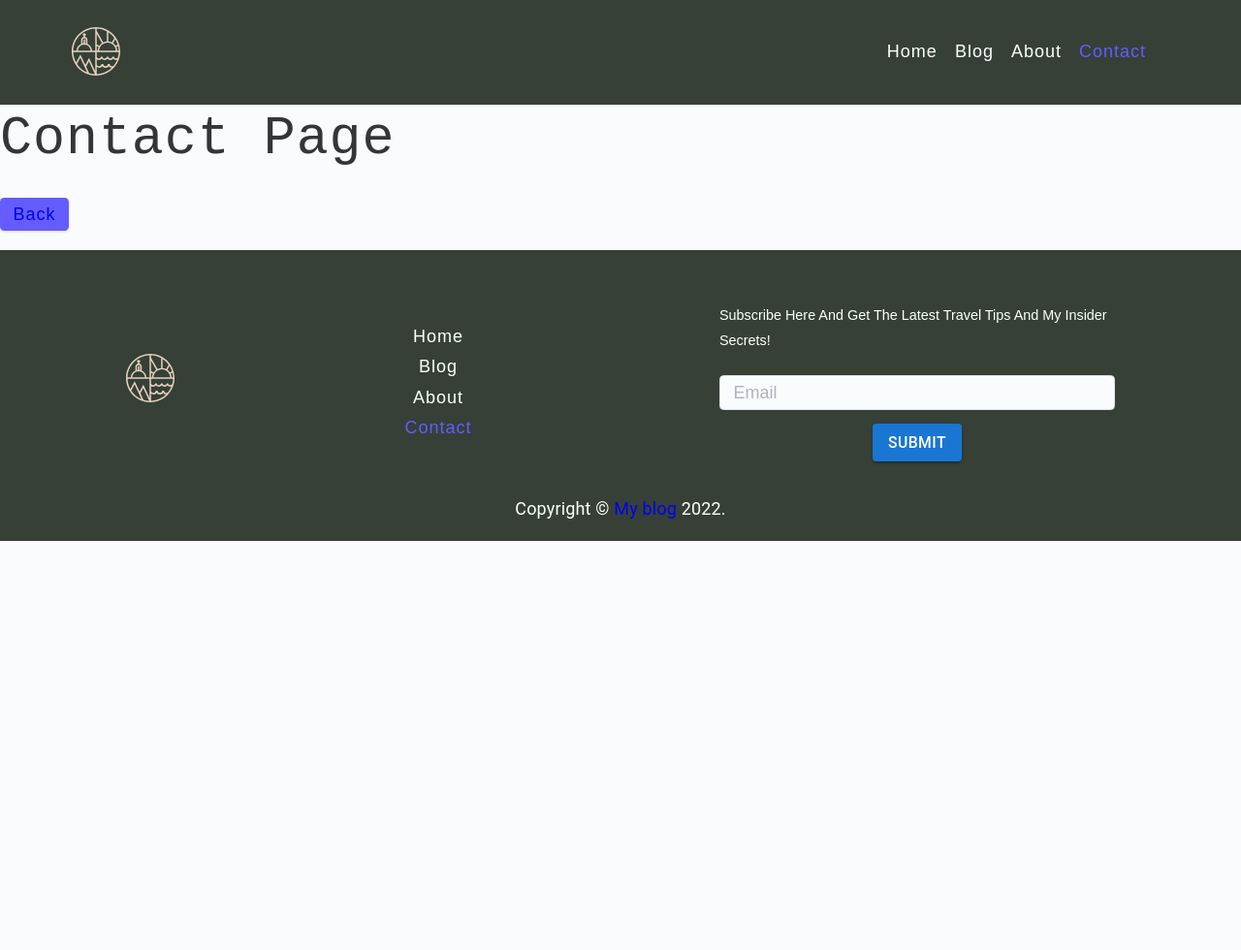
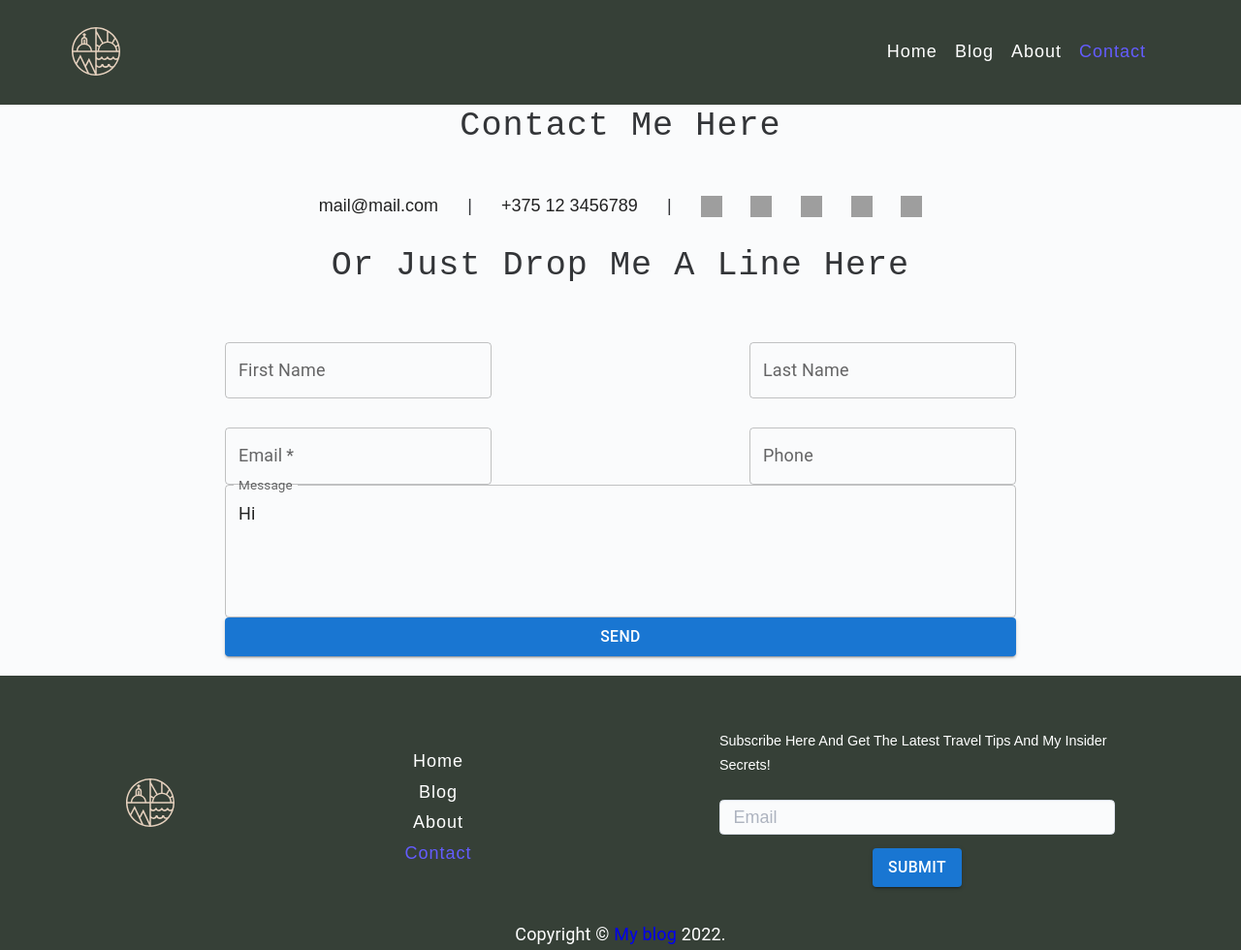
Before and after one commit to YauhKaz/gatsby-my-blog, a Gatsby site: page /contact in a window 1280 px wide. Shown: the whole page at 97% size. Before the commit the page ends 800 px from the top, so only its background shows below. Built offline with nearby package versions, Linux system fonts and the light colour scheme; Gatsby itself is replaced by a stand-in of ours; grey boxes are pictures that could not be loaded.

Commit message:
update contact page

```diff
--- a/src/assets/css/main.css
+++ b/src/assets/css/main.css
@@ -762,3 +762,75 @@ header {
 .aboutpageCard_button {
   color: var(--white)
 }
+
+
+.contactpage {
+  display: flex;
+  flex-direction: column;
+  align-items: center;
+  justify-content: space-around;
+}
+
+.contactpage_socials {
+  width: 85%;
+  display: flex;
+  flex-direction: column;
+  align-items: center;
+  justify-content: space-around;
+}
+
+.contactpage_socialList {
+  width: 60%;
+  display: flex;
+  flex-direction: row;
+  justify-content: space-around;
+}
+
+.contactpage_socialLinks {
+  display: flex;
+  flex-direction: row;
+  width: 35%;
+  justify-content: space-between;
+}
+
+.contactpage_socialLink {
+  margin-top: 5px;
+}
+
+.contactpage_image {
+  width: 22px;
+  height: 22px;
+  object-fit: cover;
+  object-position: 50% 50%;
+}
+
+.contactpage_mailTel {
+  color: var(--black);
+}
+
+.contactpage_form {
+  width: 75%;
+  display: flex;
+  flex-direction: column;
+  align-items: center;
+  justify-content: space-between;
+}
+
+.contactpage_inputs {
+  width: 100%;
+  display: flex;
+  flex-direction: row;
+  align-items: center;
+  justify-content: space-between;
+  margin-top: 30px;
+}
+
+.contactpage_textfield {
+  width: 100%;
+  margin-top: 30px;
+}
+
+.contactpage_button {
+  width: 100%;
+  margin-top: 30px;
+}
--- /dev/null
+++ b/src/components/ContactForm.js
@@ -0,0 +1,31 @@
+import React from 'react'
+
+import TextField from '@mui/material/TextField'
+import Button from '@mui/material/Button'
+
+export const ContactForm = () => {
+  return (
+    <div className='contactpage_socials'>
+      <h3>Or just drop me a line here</h3>
+      <form className='contactpage_form'>
+        <div className='contactpage_inputs'>
+          <TextField id="firstName" label="First Name" variant="outlined" />
+          <TextField id="lastName" label="Last Name" variant="outlined" />
+        </div>
+        <div className='contactpage_inputs'>
+          <TextField id="email" label="Email" variant="outlined" required/>
+          <TextField id="phone" label="Phone" variant="outlined" />
+        </div>
+        <TextField
+          className='contactpage_textfield'
+          id="message"
+          label="Message"
+          multiline
+          rows={4}
+          defaultValue="Hi"
+        />
+        <Button variant="contained" className='contactpage_button'>Send</Button>
+      </form>
+    </div>
+  )
+}
--- /dev/null
+++ b/src/components/ContactHeader.js
@@ -0,0 +1,38 @@
+import React from 'react'
+import {Link} from 'gatsby'
+
+import { socials } from '../constants/Cards'
+
+export const ContactHeader = () => {
+  return (
+    <div className='contactpage_socials'>
+      <h3>Contact me here</h3>
+      <ul className='contactpage_socialList'>
+        <li>
+          <Link to='mailto:mail@mail.com' className='contactpage_mailTel'>
+            mail@mail.com
+          </Link>
+        </li>
+        <li>|</li>
+        <li>
+          <Link to='tel:+375 12 3456789' className='contactpage_mailTel'>
+            +375 12 3456789
+          </Link>
+        </li>
+        <li>|</li>
+        <ul className='contactpage_socialLinks'>
+          {
+            socials.map(item => {
+            return (
+              <li className='contactpage_socialLink'>
+                <Link to={item.link}>
+                  <img src={item.source} alt={item.alternative} className='contactpage_image'/>
+                </Link>
+              </li>
+            )})
+          }
+        </ul>
+      </ul>
+    </div>
+  )
+}
--- a/src/constants/Cards.js
+++ b/src/constants/Cards.js
@@ -81,3 +81,36 @@ export const aboutMeParagraphs = [
   "I'm a paragraph. Click here to add your own text and edit me. It’s easy. Just click “Edit Text” or double click me to add your own content and make changes to the font. Feel free to drag and drop me anywhere you like on your page. I’m a great place for you to tell a story and let your users know a little more about you.",
   "This is a great space to write a long text about your company and your services. You can use this space to go into a little more detail about your company. Talk about your team and what services you provide. Tell your visitors the story of how you came up with the idea for your business and what makes you different from your competitors. Make your company stand out and show your visitors who you are.",
 ]
+
+export const socials = [
+  {
+    id: 0,
+    source: 'https://static.wixstatic.com/media/0fdef751204647a3bbd7eaa2827ed4f9.png/v1/fill/w_33,h_33,al_c,q_85,usm_0.66_1.00_0.01,enc_auto/0fdef751204647a3bbd7eaa2827ed4f9.png',
+    alternative: 'Facebook',
+    link: 'https://www.facebook.com/'
+  },
+  {
+    id: 1,
+    source: 'https://static.wixstatic.com/media/01c3aff52f2a4dffa526d7a9843d46ea.png/v1/fill/w_33,h_33,al_c,q_85,usm_0.66_1.00_0.01,enc_auto/01c3aff52f2a4dffa526d7a9843d46ea.png',
+    alternative: 'Instagram',
+    link: 'https://www.instagram.com/',
+  },
+  {
+    id: 2,
+    source: 'https://static.wixstatic.com/media/c7d035ba85f6486680c2facedecdcf4d.png/v1/fill/w_33,h_33,al_c,q_85,usm_0.66_1.00_0.01,enc_auto/c7d035ba85f6486680c2facedecdcf4d.png',
+    alternative: 'Twitter',
+    link: 'https://twitter.com/',
+  },
+  {
+    id: 3,
+    source: 'https://static.wixstatic.com/media/78aa2057f0cb42fbbaffcbc36280a64a.png/v1/fill/w_33,h_33,al_c,q_85,usm_0.66_1.00_0.01,enc_auto/78aa2057f0cb42fbbaffcbc36280a64a.png',
+    alternative: 'YouTube',
+    link: 'https://www.youtube.com/',
+  },
+  {
+    id: 4,
+    source: 'https://static.wixstatic.com/media/8f6f59264a094af0b46e9f6c77dff83e.png/v1/fill/w_33,h_33,al_c,q_85,usm_0.66_1.00_0.01,enc_auto/8f6f59264a094af0b46e9f6c77dff83e.png',
+    alternative: 'Pinterest',
+    link: 'https://www.facebook.com/',
+  },
+]
--- a/src/pages/contact.js
+++ b/src/pages/contact.js
@@ -1,13 +1,16 @@
 import React from 'react'
-import {Link} from 'gatsby'
 
 import { Layout } from '../components/Layout'
+import { ContactHeader } from '../components/ContactHeader'
+import { ContactForm } from '../components/ContactForm'
 
 const Contact = () => {
   return (
     <Layout>
-      <h1>Contact page</h1>
-      <button><Link to='/'>Back</Link></button>
+      <section className='contactpage'>
+        <ContactHeader/>
+        <ContactForm/>
+      </section>
     </Layout>
   )
 }
```
